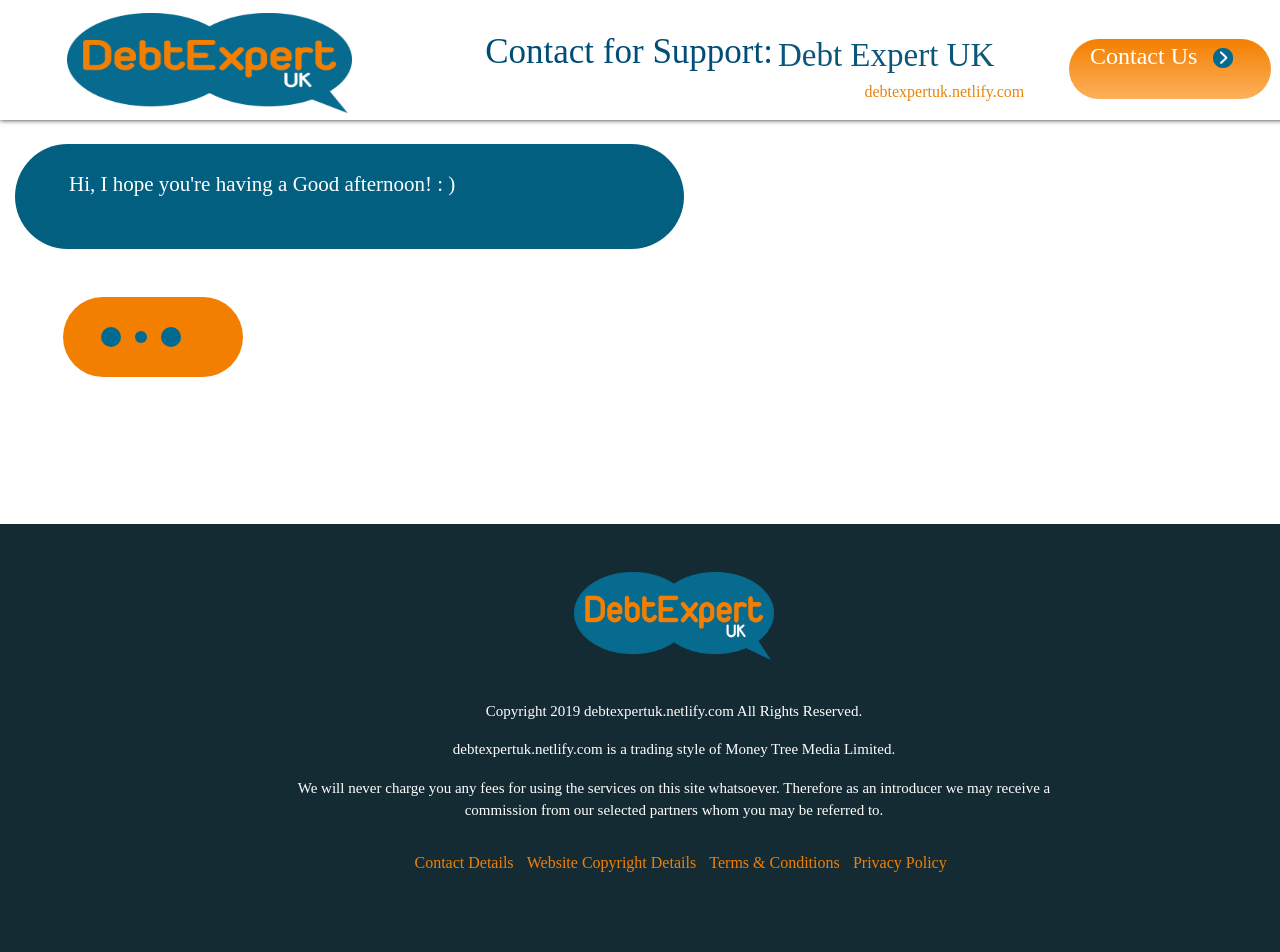
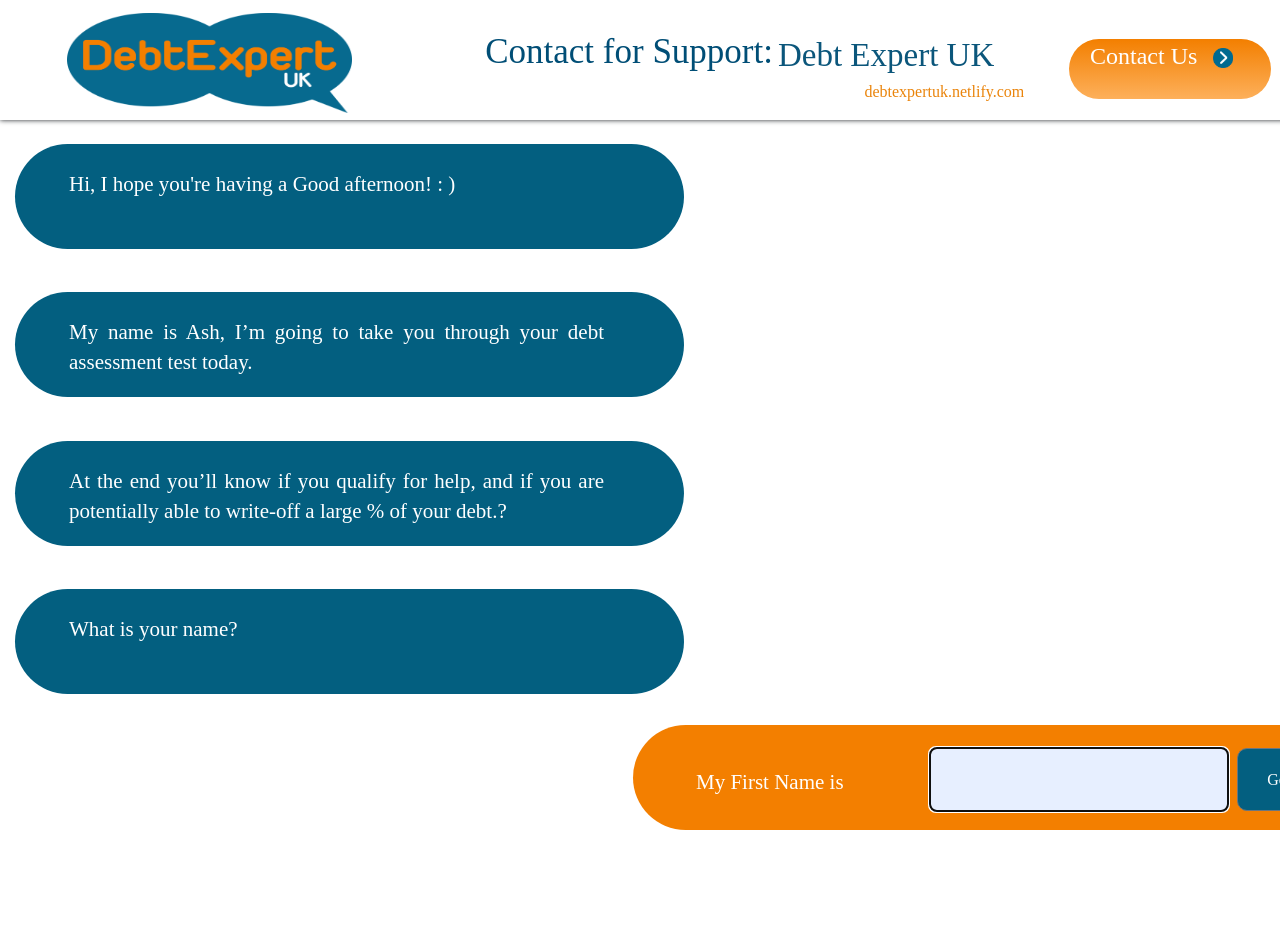
Before and after one commit to akashahmad/leads-bpo, a React (Create React App) app: page /chat in a window 1280 px wide. Shown: the top 952 px of the page. Built offline with nearby package versions, Linux system fonts and the light colour scheme; a web font is replaced by a local one.

Commit message:
phone number validation added

```diff
--- a/src/component/qualificationdata/qualificationdata.js
+++ b/src/component/qualificationdata/qualificationdata.js
@@ -127,7 +127,6 @@
     };
 
 
-
     const validateEmail = email => {
         let re = /^(([^<>()\[\]\\.,;:\s@"]+(\.[^<>()\[\]\\.,;:\s@"]+)*)|(".+"))@((\[[0-9]{1,3}\.[0-9]{1,3}\.[0-9]{1,3}\.[0-9]{1,3}\])|(([a-zA-Z\-0-9]+\.)+[a-zA-Z]{2,}))$/;
         return re.test(String(email).toLowerCase());
@@ -181,7 +180,7 @@
                                 newMessate[index] = {question: "submit"};
                             }
                             setShowQuestions(newMessate);
-                        }, 3000);
+                        }, 200);
                         return (
                             <div className="ml-5 mt-5 mb-3">
                                 <div className="d-flex Loader">
@@ -198,8 +197,8 @@
                         return (
                             <div className="chat1 mb-1">
                                 <div className="chat1-inside-data">
-                                    <div style={{marginLeft: "20px",marginRight: "70px",marginTop: "15px"}}>
-                                        <p id="input1-p"  className="ml-4 p">{single.question}</p>
+                                    <div style={{marginLeft: "20px", marginRight: "70px", marginTop: "15px"}}>
+                                        <p id="input1-p" className="ml-4 p">{single.question}</p>
                                     </div>
                                 </div>
                             </div>
@@ -208,60 +207,28 @@
                         return (
                             <div className="chat-input">
                                 <div className="chat-input-data">
-                                    <form className="d-flex" style={{alignItems:"flex-start",
-                                        alignContent:"Start",justifyContent:"end",minWidth:"86%"
+                                    <form className="d-flex" style={{
+                                        alignItems: "flex-start",
+                                        alignContent: "Start", justifyContent: "end", minWidth: "86%"
                                     }}
-                                          onSubmit={(event) =>
-                                          {
+                                          onSubmit={(event) => {
                                               event.preventDefault();
                                               if (single.type === "number") {
                                                   {
-                                                     if (!phoneNumberValidator("+" + showQuestions[index].value)) {
-                                                                 let newMessate = [...showQuestions];
-                                                                 newMessate[index].message = " * Enter a valid Pattern i.e" +
-                                                                     "0044 7804944083"
-                                                                 setShowQuestions(newMessate);
-
-                                                             }
-                                                     else {
-                                                                 if (!checkValidaty) {
-                                                                     let newMessate1 = [...showQuestions];
-                                                                     newMessate1[index].message = " * Request failed with status code 509";
-                                                                     setShowQuestions(newMessate1);
-
-
-                                                                 }
-                                                                 else {
-
-                                                                     const word = showQuestions[index].value;
-                                                                     const newnumber = word.substring(word.length - 10);
-                                                                     const  validnumber="0"+newnumber;
-
+                                                      const validnumber = showQuestions[index].value;
                                                       let payLoad = {phone: validnumber};
-                                                                     axios.post(PhonevalidationapiPath+ "/api/phoneVerification", payLoad)
+                                                      axios.post(PhonevalidationapiPath + "/api/phoneVerification", payLoad)
                                                           .then(response => {
                                                               let newMessate = [...showQuestions];
                                                               newMessate[index].disable = true;
-                                                                             newMessate[index].value = "+" + showQuestions[index].value;
                                                               newMessate.push({question: "typing"});
                                                               setShowQuestions(newMessate);
-
                                                           })
                                                           .catch(err => {
-                                                                             let newMessate1 = [...showQuestions];
-                                                                             newMessate1[index].message = "Request failed with status code 509";
-                                                                             setShowQuestions(newMessate1);
-
-                                                                             //setError(err.message);
-                                                                            // return
+                                                              let newMessate = [...showQuestions];
+                                                              newMessate[index].message = "Phone Number is invalid";
+                                                              setShowQuestions(newMessate);
                                                           });
-
-
-
-
-
-                                                                 }
-                                                             }
                                                   }
                                               }
                                               else if (single.type === "email") {
@@ -292,22 +259,24 @@
                                             width: "209px",
                                             marginTop: "42px"
                                         }}>
-                                            <p className=" p " style={{color: "white",width:"300px"}}>{single.question}</p>
+                                            <p className=" p "
+                                               style={{color: "white", width: "300px"}}>{single.question}</p>
 
                                         </div>
                                         {single.type === "number" ?
                                             <div>
-                                                <input  placeholder="" className="input ml-4"
+                                                <input placeholder="" className="input ml-4"
                                                        type="number"
                                                        required={true}
                                                        autoFocus
+                                                       disabled={showQuestions[index].disable}
                                                        value={showQuestions[index] &&
                                                        showQuestions[index].value ? showQuestions[index].value : null}
                                                        onChange={event => {
                                                            let newMessate = [...showQuestions];
                                                            let value = event.target.value;
                                                            newMessate[index].message = "";
-                                                           if (value.length <=14) {
+                                                           if (value.length <= 11) {
                                                                newMessate[index].value = value;
                                                            }
                                                            setShowQuestions(newMessate);
@@ -319,6 +288,7 @@
                                                 <input placeholder="" className="input mt-4 ml-4"
                                                        type="email"
                                                        required={true}
+                                                       disabled={showQuestions[index].disable}
                                                        autoFocus
                                                        value={showQuestions[index] && showQuestions[index].value ? showQuestions[index].value : null}
                                                        onChange={event => {
@@ -334,6 +304,7 @@
                                                 <input placeholder="" className="input  ml-4"
                                                        type={single.type}
                                                        required={true}
+                                                       disabled={showQuestions[index].disable}
                                                        minLength={2}
                                                        maxLength={16}
                                                        autoFocus
@@ -342,8 +313,10 @@
                                                            newMessate[index].value = event.target.value;
                                                            setShowQuestions(newMessate);
                                                        }}/>}
-                                        <div><Button style={{marginTop: "20%", marginLeft: "8%!important",
-                                            backgroundColor:"#035F80"}}
+                                        <div><Button style={{
+                                            marginTop: "20%", marginLeft: "8%!important",
+                                            backgroundColor: "#035F80"
+                                        }}
                                                      disabled={showQuestions[index].disable} type="submit"
                                                      variant="secondary" className="button ml-2">
                                             Go
@@ -360,7 +333,8 @@
                                     <div style={{marginTop: "49px", marginLeft: "34px"}}>
                                         <p className="sub-input" style={{color: "white"}}>
                                             I accept the<Link className="link"
-                                            to={'/privacy-policy'} target="_blank" style={{color: "#F37F00"}}>
+                                                              to={'/privacy-policy'} target="_blank"
+                                                              style={{color: "#F37F00"}}>
                                             &nbsp;Privacy Policy </Link>
                                             &nbsp;and
                                             <Link className="link"
```
Lines whose indentation alone changed are shown as unchanged.
